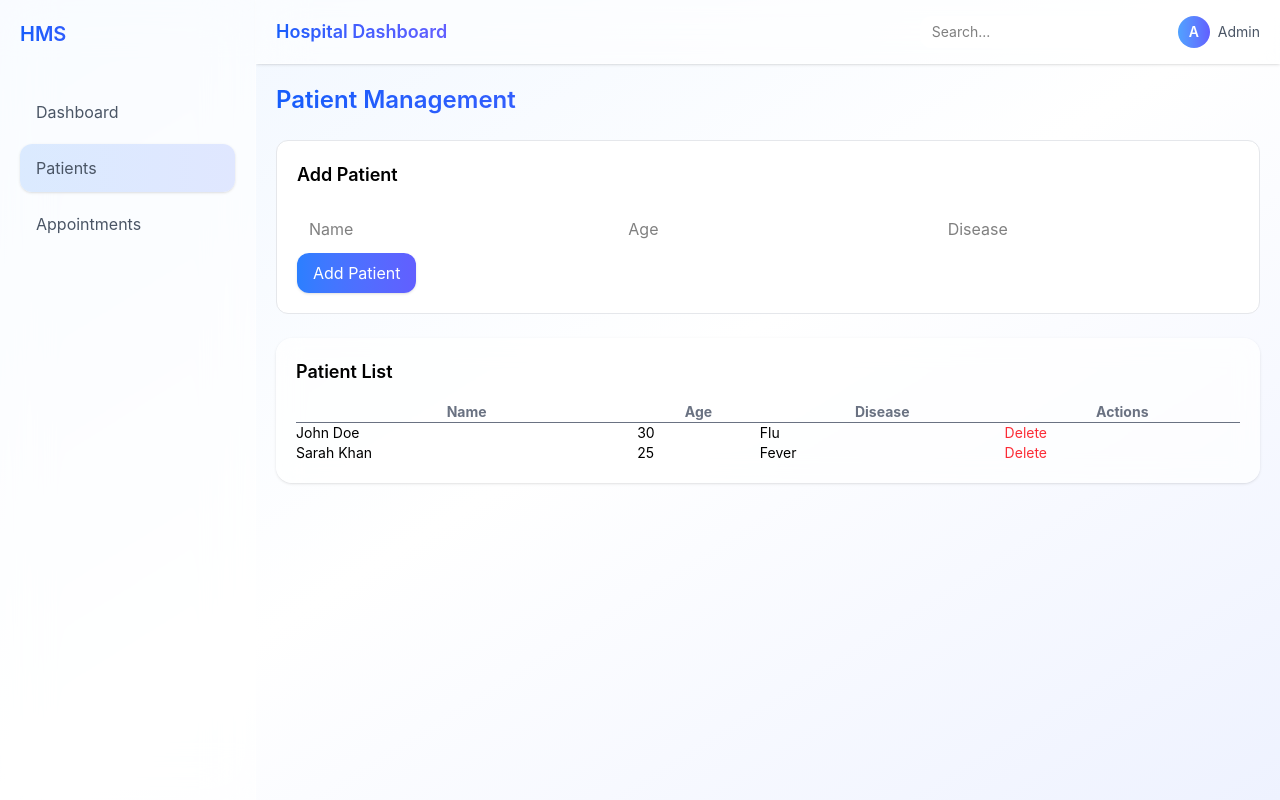
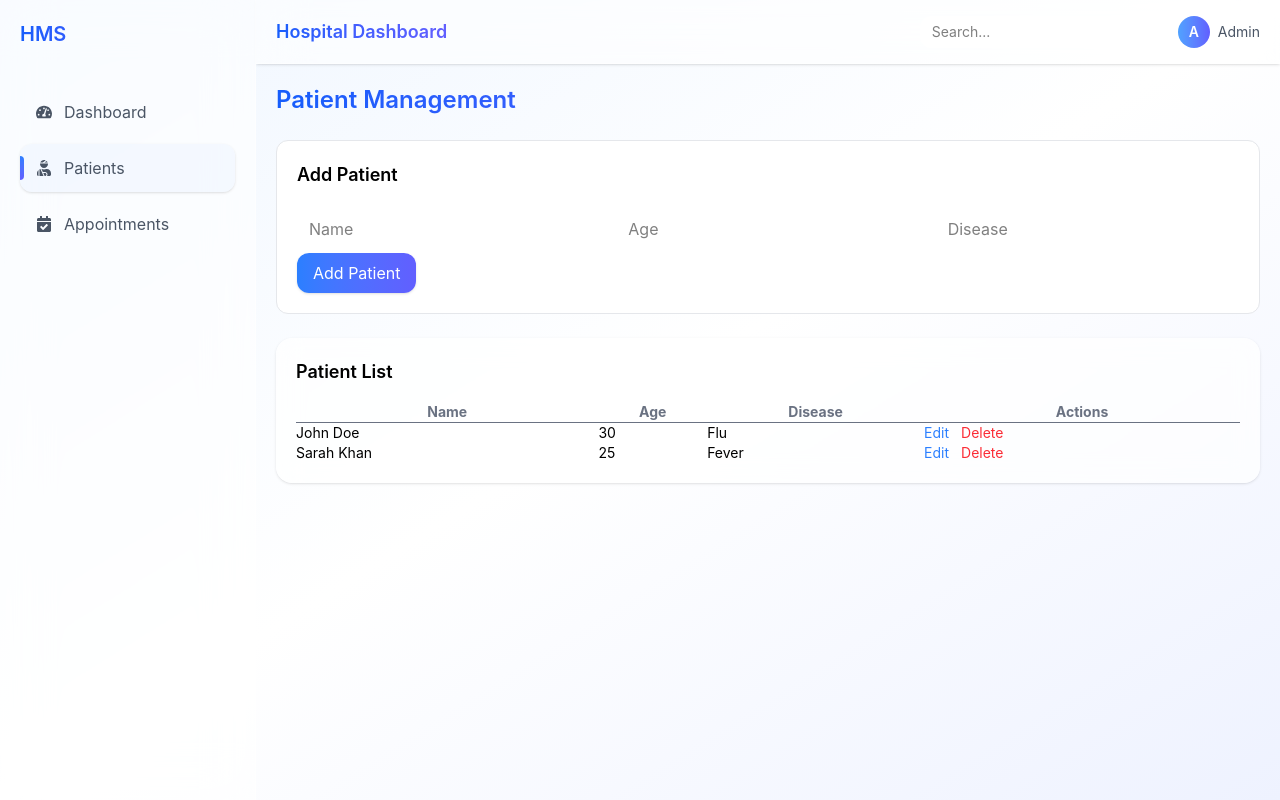
Before and after one commit to Faizyy43/Hospital-Management-System, a React app in the folder Frontend/: page /patients in a window 1280 px wide. Built offline with nearby package versions, Linux system fonts and the light colour scheme; the HTML template or start-up script is replaced by a standard one.

Commit message:
structured frontend

```diff
--- a/Frontend/src/Layout/Sidebar.jsx
+++ b/Frontend/src/Layout/Sidebar.jsx
@@ -1,15 +1,18 @@
 import { NavLink } from "react-router-dom";
+import { FaTachometerAlt, FaUserInjured, FaCalendarCheck } from "react-icons/fa";
 
 const Sidebar = ({ isOpen, setIsOpen }) => {
   const navItem =
-    "flex items-center px-4 py-3 rounded-xl text-gray-600 hover:bg-blue-50/70 hover:text-blue-600 transition-all";
+    "relative flex items-center gap-3 px-4 py-3 rounded-xl text-gray-600 hover:bg-blue-50/70 hover:text-blue-600 transition-all";
 
   const active =
-    "bg-gradient-to-r from-blue-100 to-indigo-100 text-blue-700 shadow-sm";
+    "text-blue-700 bg-blue-50/60 shadow-sm";
+
+  const indicator =
+    "absolute left-0 top-1/2 -translate-y-1/2 w-1 h-6 rounded-r-full bg-gradient-to-b from-blue-500 to-indigo-500";
 
   return (
     <>
-      {/* Overlay */}
       {isOpen && (
         <div
           onClick={() => setIsOpen(false)}
@@ -17,45 +20,52 @@ const Sidebar = ({ isOpen, setIsOpen }) => {
         />
       )}
 
-      <div
-        className={`fixed md:static z-20 w-64 h-full p-5 transform transition duration-300
+      <div className={`fixed md:static z-20 w-64 h-full p-5
         bg-white/60 backdrop-blur-xl border-r border-white/40
-        ${isOpen ? "translate-x-0" : "-translate-x-full"} md:translate-x-0`}
-      >
-        {/* Logo */}
+        transform transition ${isOpen ? "translate-x-0" : "-translate-x-full"} md:translate-x-0`}>
+
         <h2 className="text-xl font-semibold mb-10 bg-gradient-to-r from-blue-600 to-indigo-500 bg-clip-text text-transparent">
           HMS
         </h2>
 
-        {/* Navigation */}
         <nav className="space-y-2">
-          <NavLink
-            to="/"
-            end
-            className={({ isActive }) =>
+
+          <NavLink to="/" end className={({ isActive }) =>
             `${navItem} ${isActive ? active : ""}`
-            }
-          >
+          }>
+            {({ isActive }) => (
+              <>
+                {isActive && <span className={indicator}></span>}
+                <FaTachometerAlt />
                 Dashboard
+              </>
+            )}
           </NavLink>
 
-          <NavLink
-            to="/patients"
-            className={({ isActive }) =>
+          <NavLink to="/patients" className={({ isActive }) =>
             `${navItem} ${isActive ? active : ""}`
-            }
-          >
+          }>
+            {({ isActive }) => (
+              <>
+                {isActive && <span className={indicator}></span>}
+                <FaUserInjured />
                 Patients
+              </>
+            )}
           </NavLink>
 
-          <NavLink
-            to="/appointments"
-            className={({ isActive }) =>
+          <NavLink to="/appointments" className={({ isActive }) =>
             `${navItem} ${isActive ? active : ""}`
-            }
-          >
+          }>
+            {({ isActive }) => (
+              <>
+                {isActive && <span className={indicator}></span>}
+                <FaCalendarCheck />
                 Appointments
+              </>
+            )}
           </NavLink>
+
         </nav>
       </div>
     </>
--- a/Frontend/src/pages/Dashboard.jsx
+++ b/Frontend/src/modules/hospitalAdmin/pages/Dashboard.jsx
@@ -34,7 +34,7 @@ const Dashboard = () => {
     <div className="space-y-6">
 
       {/* Header */}
-      <h1 className="text-2xl font-semibold text-gray-800">
+      <h1 className="text-2xl font-semibold bg-gradient-to-r from-blue-600 to-indigo-500 bg-clip-text text-transparent">
         Hospital Dashboard
       </h1>
 
--- a/Frontend/src/pages/Patients.jsx
+++ b/Frontend/src/modules/hospitalAdmin/pages/Patients.jsx
@@ -28,9 +28,13 @@ const Patients = () => {
         setForm({ name: "", age: "", disease: "" });
     };
 
-    const handleDelete = (id) => {
-        setPatients(patients.filter((p) => p.id !== id));
-    };
+   const handleUpdate = () => {
+  setPatients(patients.map(p =>
+    p.id === editingPatient.id ? editingPatient : p
+  ));
+  setEditingPatient(null);
+};
+    const [editingPatient, setEditingPatient] = useState(null);
 
     return (
         <div className="space-y-6">
@@ -94,6 +98,12 @@ className="bg-gradient-to-r from-blue-500 to-indigo-500 text-white px-4 py-2 rou
                                 <td>{p.disease}</td>
                                 <td>
                                     <button
+  onClick={() => setEditingPatient(p)}
+  className="text-blue-500 mr-3"
+>
+  Edit
+</button>
+                                    <button
                                         onClick={() => handleDelete(p.id)}
                                         className="text-red-500"
                                     >
@@ -104,6 +114,61 @@ className="bg-gradient-to-r from-blue-500 to-indigo-500 text-white px-4 py-2 rou
                         ))}
                     </tbody>
                 </table>
+                {editingPatient && (
+  <div className="fixed inset-0 bg-black/20 backdrop-blur-sm flex items-center justify-center z-50">
+
+    <div className="bg-white/80 backdrop-blur-xl p-6 rounded-2xl shadow-lg w-96">
+
+      <h2 className="text-lg font-semibold mb-4">
+        Edit Patient
+      </h2>
+
+      <div className="space-y-3">
+
+        <input
+          value={editingPatient.name}
+          onChange={(e) =>
+            setEditingPatient({ ...editingPatient, name: e.target.value })
+          }
+          className="w-full p-2 rounded-lg bg-gray-100 outline-none"
+        />
+
+        <input
+          value={editingPatient.age}
+          onChange={(e) =>
+            setEditingPatient({ ...editingPatient, age: e.target.value })
+          }
+          className="w-full p-2 rounded-lg bg-gray-100 outline-none"
+        />
+
+        <input
+          value={editingPatient.disease}
+          onChange={(e) =>
+            setEditingPatient({ ...editingPatient, disease: e.target.value })
+          }
+          className="w-full p-2 rounded-lg bg-gray-100 outline-none"
+        />
+      </div>
+
+      <div className="flex justify-end gap-3 mt-5">
+        <button
+          onClick={() => setEditingPatient(null)}
+          className="px-4 py-2 rounded-lg bg-gray-200"
+        >
+          Cancel
+        </button>
+
+        <button
+          onClick={handleUpdate}
+          className="px-4 py-2 rounded-lg bg-gradient-to-r from-blue-500 to-indigo-500 text-white"
+        >
+          Save
+        </button>
+      </div>
+
+    </div>
+  </div>
+)}
             </div>
 
         </div>
--- a/Frontend/src/routes/AppRoutes.jsx
+++ b/Frontend/src/routes/AppRoutes.jsx
@@ -1,8 +1,8 @@
 import { Routes, Route } from "react-router-dom";
 import Layout from "../layout/Layout";
-import Dashboard from "../pages/Dashboard";
-import Patients from "../pages/Patients";
-import Appointments from "../pages/Appointments";
+import Dashboard from "../modules/hospitalAdmin/pages/Dashboard";
+import Patients from "../modules/hospitalAdmin/pages/Patients";
+import Appointments from "../modules/hospitalAdmin/pages/Appointments";
 
 const AppRoutes = () => {
   return (
```
Also changed, not shown: Frontend/src/modules/hospitalAdmin/components/Button.jsx (added), Frontend/src/modules/hospitalAdmin/components/Card.jsx (added), Frontend/src/modules/hospitalAdmin/components/Input.jsx (added), Frontend/src/modules/hospitalAdmin/pages/Appointments.jsx (renamed from Frontend/src/pages/Appointments.jsx), Frontend/src/modules/hospitalAdmin/pages/Login.jsx (added). Lines whose indentation alone changed are shown as unchanged.
